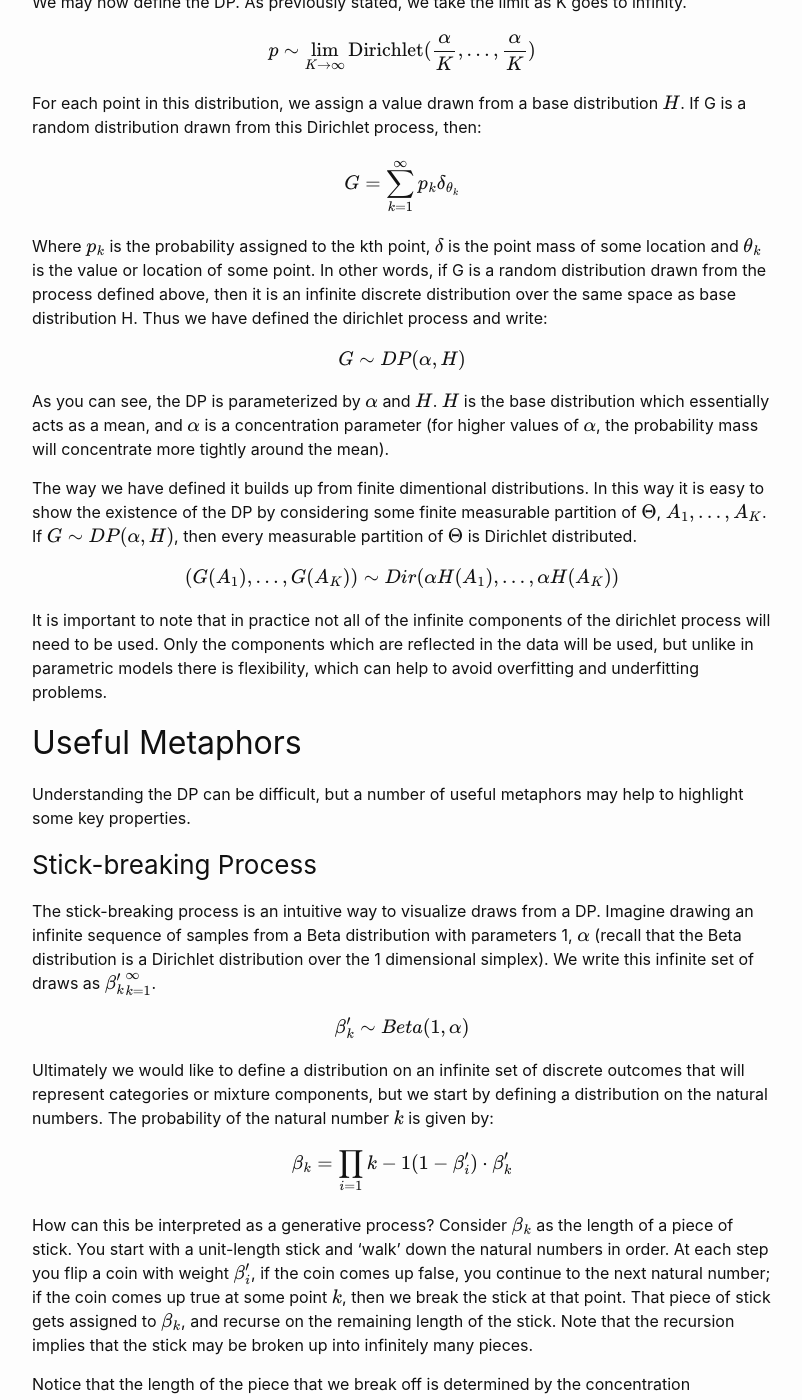
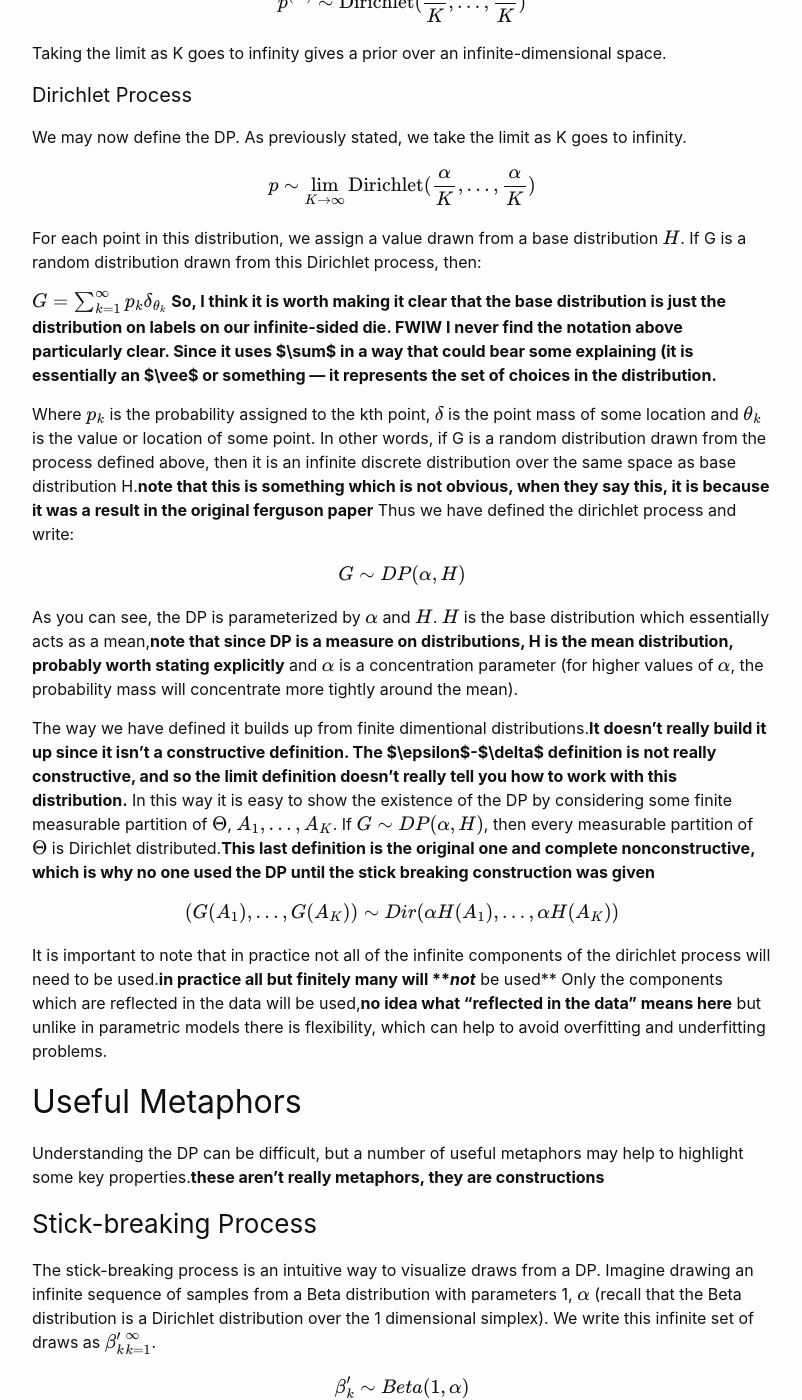
Before and after one commit to vannawillerton/vannawillerton.github.io, a Jekyll site: the page built from DirichletProcesses.md, in a window 1280 px wide and 1400 px high, scrolled down 1449 px. Shown: the whole window, without its empty margins (238-1040 px from the left). Built offline with Jekyll 4.4.1, drawn with Linux system fonts in a browser that asks for light colours; our own code applies the rules of GitHub Pages for plain Markdown files; formulas are drawn with MathJax 3; a script that is not in the unit is left out; some of the changed text lies outside the part shown.

Commit message:
More comments.

```diff
--- a/DirichletProcesses.md
+++ b/DirichletProcesses.md
@@ -36,6 +36,14 @@ advance.**you should probably define "non-parametric" the first time
 you use it**
 
 ## Formal Description of the Dirichlet Process
+**As a high-level note, I would give an intuitive overview of the DP
+before I jumped into any math. I like to present it as a distribution
+over infinite-sided dice. This naturally raises the question of how
+you define an infinite sided die. The clearest answer is the
+stick-breaking process. I find the limit derivation somewhat harder to
+follow and justify since it is a more "extensional" derivation and
+less "procedural"**
+
 
 #### Dirichlet Distribution
 
@@ -65,33 +73,79 @@ We may now define the DP. As previously stated, we take the limit as K goes to i
 
 $$p \sim \lim_{K\to\infty}\mathrm{Dirichlet}(\frac{\alpha}{K},\ldots,\frac{\alpha}{K})$$
 
-For each point in this distribution, we assign a value drawn from a base distribution $$H$$. If G is a random distribution drawn from this Dirichlet process, then:
+For each point in this distribution, we assign a value drawn from a
+base distribution $$H$$. If G is a random distribution drawn from this
+Dirichlet process, then:
 
 $$G = \sum_{k=1}^{\infty} p_k\delta_{\theta_k}$$
+**So, I think it is worth making it clear that the base distribution
+is just the distribution on labels on our infinite-sided die. FWIW I
+never find the notation above particularly clear. Since it uses $\sum$
+in a way that could bear some explaining (it is essentially an $\vee$
+or something --- it represents the set of choices in the
+distribution.**
 
-Where $$p_k$$ is the probability assigned to the kth point, $$\delta$$ is the point mass of some location and $$\theta_k$$ is the value or location of some point. In other words, if G is a random distribution drawn from the process defined above, then it is an infinite discrete distribution over the same space as base distribution H.  Thus we have defined the dirichlet process and write:
+Where $$p_k$$ is the probability assigned to the kth point, $$\delta$$
+is the point mass of some location and $$\theta_k$$ is the value or
+location of some point. In other words, if G is a random distribution
+drawn from the process defined above, then it is an infinite discrete
+distribution over the same space as base distribution H.**note that
+this is something which is not obvious, when they say this, it is
+because it was a result in the original ferguson paper** Thus we have
+defined the dirichlet process and write:
 
 $$G \sim DP(\alpha, H)$$
 
-As you can see, the DP is parameterized by $$\alpha$$ and $$H$$. $$H$$ is the base distribution which essentially acts as a mean, and $$\alpha$$ is a concentration parameter (for higher values of $$\alpha$$, the probability mass will concentrate more tightly around the mean).
+As you can see, the DP is parameterized by $$\alpha$$ and $$H$$. $$H$$
+is the base distribution which essentially acts as a mean,**note that
+since DP is a measure on distributions, H is the mean distribution,
+probably worth stating explicitly** and $$\alpha$$ is a concentration
+parameter (for higher values of $$\alpha$$, the probability mass will
+concentrate more tightly around the mean).
 
-The way we have defined it builds up from finite dimentional distributions. In this way it is easy to show the existence of the DP by considering some finite measurable partition of $$\Theta$$, $${A_1,\ldots,A_K}$$. If $$G \sim DP(\alpha, H)$$, then every measurable partition of $$\Theta$$ is Dirichlet distributed.
+The way we have defined it builds up from finite dimentional
+distributions.**It doesn't really build it up since it isn't a
+constructive definition. The $\epsilon$-$\delta$ definition is not
+really constructive, and so the limit definition doesn't really tell
+you how to work with this distribution.** In this way it is easy to
+show the existence of the DP by considering some finite measurable
+partition of $$\Theta$$, $${A_1,\ldots,A_K}$$. If $$G \sim DP(\alpha,
+H)$$, then every measurable partition of $$\Theta$$ is Dirichlet
+distributed.**This last definition is the original one and complete
+nonconstructive, which is why no one used the DP until the stick
+breaking construction was given**
 
 $$(G(A_1),\ldots,G(A_K)) \sim Dir(\alpha H(A_1),\ldots,\alpha H(A_K))$$
 
-It is important to note that in practice not all of the infinite components of the dirichlet process will need to be used. Only the components which are reflected in the data will be used, but unlike in parametric models there is flexibility, which can help to avoid overfitting and underfitting problems.
+It is important to note that in practice not all of the infinite
+components of the dirichlet process will need to be used.**in practice
+all but finitely many will ***not*** be used** Only the components
+which are reflected in the data will be used,**no idea what "reflected
+in the data" means here** but unlike in parametric models there is
+flexibility, which can help to avoid overfitting and underfitting
+problems.
 
 ## Useful Metaphors
 
-Understanding the DP can be difficult, but a number of useful metaphors may help to highlight some key properties.
+Understanding the DP can be difficult, but a number of useful
+metaphors may help to highlight some key properties.**these aren't
+really metaphors, they are constructions**
 
 ### Stick-breaking Process
 
-The stick-breaking process is an intuitive way to visualize draws from a DP. Imagine drawing an infinite sequence of samples from a Beta distribution with parameters 1, $$\alpha$$ (recall that the Beta distribution is a Dirichlet distribution over the 1 dimensional simplex). We write this infinite set of draws as $${\beta_k'}_{k=1}^{\infty}$$.
+The stick-breaking process is an intuitive way to visualize draws from
+a DP. Imagine drawing an infinite sequence of samples from a Beta
+distribution with parameters 1, $$\alpha$$ (recall that the Beta
+distribution is a Dirichlet distribution over the 1 dimensional
+simplex). We write this infinite set of draws as
+$${\beta_k'}_{k=1}^{\infty}$$.
 
 $$\beta_k' \sim Beta(1,\alpha)$$
 
-Ultimately we would like to define a distribution on an infinite set of discrete outcomes that will represent categories or mixture components, but we start by defining a distribution on the natural numbers. The probability of the natural number $$k$$ is given by:
+Ultimately we would like to define a distribution on an infinite set
+of discrete outcomes that will represent categories or mixture
+components, but we start by defining a distribution on the natural
+numbers. The probability of the natural number $$k$$ is given by:
 
 $$\beta_k = \prod_{i=1}{k-1} (1-\beta_i')\cdot\beta_k'$$
 
```
